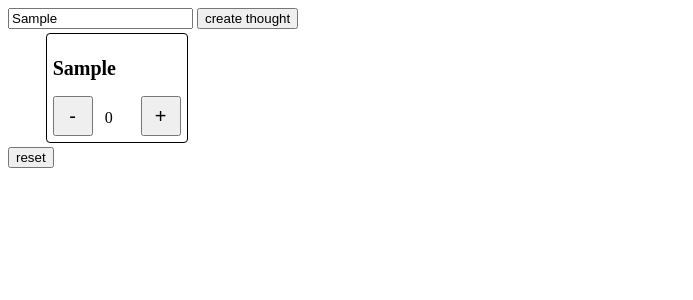
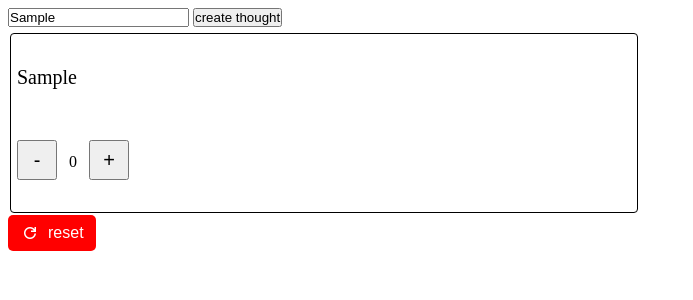
Before and after one commit to openscallow/thoughtTracker, a SvelteKit app: page / in a window 1280 px wide. Both pictures are taken after typing "Sample" into the empty fields and a click on the button "create thought". Shown: the top 300 px of the page, without its empty margins (0-693 px from the left). Built offline with nearby package versions, Linux system fonts and the light colour scheme.

Commit message:
basic css

```diff
--- a/src/routes/+page.svelte
+++ b/src/routes/+page.svelte
@@ -91,39 +91,54 @@
 
     console.log(date())
 </script>
-
+<link rel="stylesheet" href="https://fonts.googleapis.com/css2?family=Material+Symbols+Outlined:opsz,wght,FILL,GRAD@24,400,0,0&icon_names=refresh" />
 <input type="text" name="thought" bind:value={thought}>
 <button type="button" onclick={initializeThouht}>create thought</button>
 
 <div class="grid">
 {#each Object.entries(thoughts) as [key, value]}
-    <div>
-        <h2 class="key">{key}</h2>
-        <button onclick={()=>{decrement(key)}}>-</button>
-        <span class="counter">{value.count}</span>
-        <button onclick={()=>{increment(key)}}>+</button>
+    <div class="card">
+        <div class="thought">
+            <p class="key">{key}</p>
+        </div>
+        <div class="buttons">
+            <button onclick={()=>{decrement(key)}}>-</button>
+            <span class="counter">{value.count}</span>
+            <button onclick={()=>{increment(key)}}>+</button>
+        </div>
     </div>
 {/each}
 </div>
 
-<button onclick={()=>{reset()}}>reset</button>
+<button class="reset" onclick={()=>{reset()}}><span class="material-symbols-outlined">refresh</span>reset</button>
 
 <style>
+    *{
+        margin: 0;
+        padding: 0;
+        box-sizing: border-box;
+    }
     .grid{
         display: grid;
-        grid-row-gap: 4px;
+        grid-gap: 4px;
         place-items: center;
-        padding: 4px;
-        grid-template-columns: repeat(auto-fill, minmax(200px, 1fr));
+        padding: 2px;
+        margin-top: 4px;
+        grid-template-columns: 1fr 1fr;
     }
 
-    .grid div{
+    .card{display: flex;
+        flex-direction: column;
+        justify-content: space-around;
+        min-height: 180px;
+        width: 100%;
         padding: 6px;
         border: 1px solid black;
         border-radius: 4px;
     }
 
-    .grid h2{
+    .grid p{
+        width: 100%;
         font-size: 20px;
     }
 
@@ -139,4 +154,29 @@
         width: 3ch;
         padding: 0.5em;
     }
+
+    .reset {
+    display: inline-flex; /* Ensures icon and text align inline */
+    align-items: center; /* Vertically centers icon and text */
+    padding: 8px 12px;
+    background-color: red;
+    color: white;
+    border: none;
+    border-radius: 5px;
+    font-size: 16px;
+    font-family: 'Arial', sans-serif;
+    cursor: pointer;
+    transition: background-color 0.3s ease;
+}
+
+.reset:hover {
+    background-color: darkred;
+}
+
+.reset span.material-symbols-outlined {
+    margin-right: 8px; /* Adds spacing between icon and text */
+    font-size: 20px; /* Adjust icon size to match text */
+    vertical-align: middle; /* Ensures smooth alignment */
+}
+
 </style>
```
